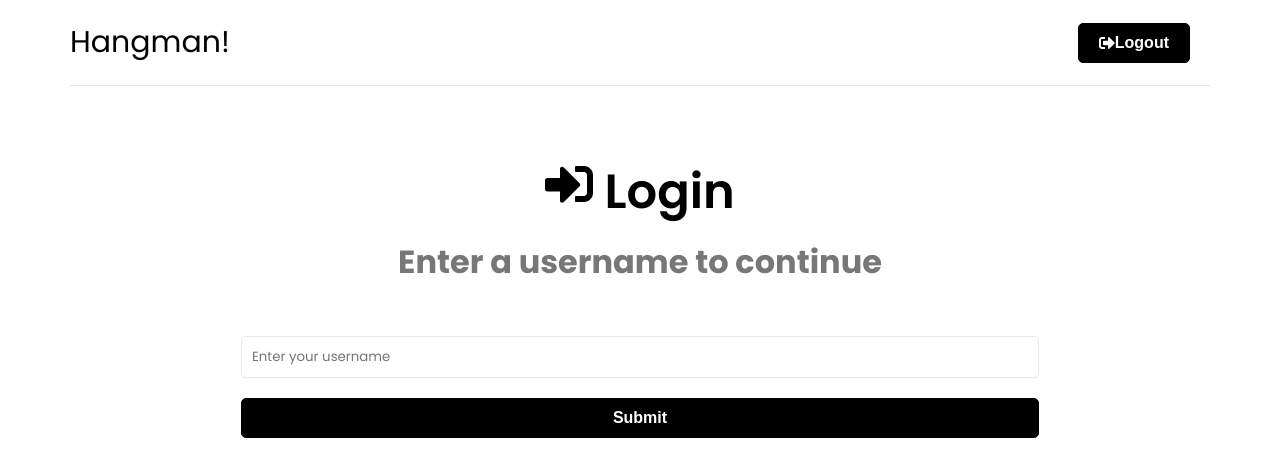
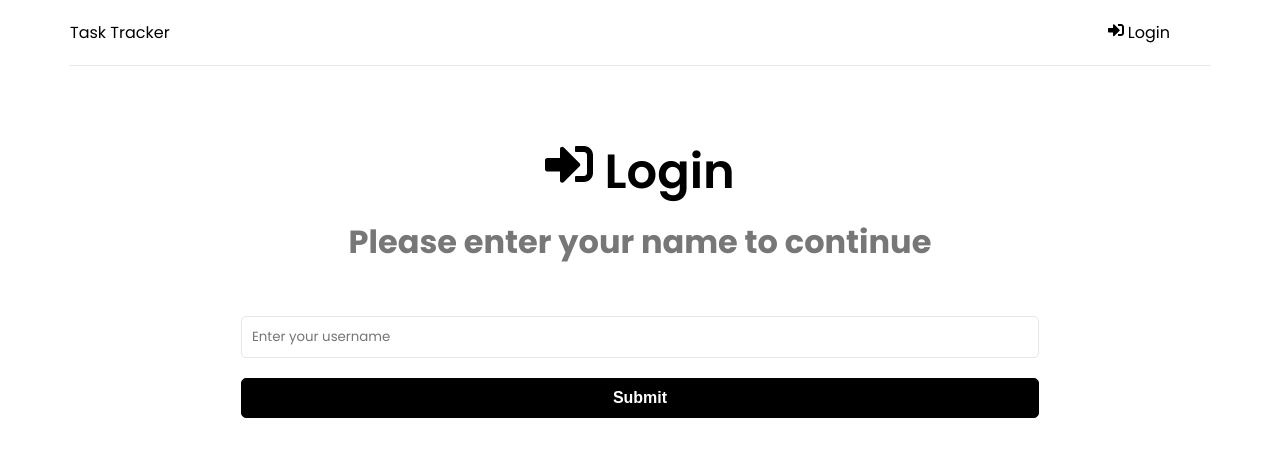
Before and after one commit to zhoum84/hangman-frontend, a React (Create React App) app: page / in a window 1280 px wide. Shown: the top 476 px of the page. Built offline with nearby package versions, Linux system fonts and the light colour scheme; no server answers.

Commit message:
login in and logout functional, changed Link for Task Tracker in the top right corner from /home to a ternary operator that only links to home if logged in

```diff
--- a/src/App.js
+++ b/src/App.js
@@ -3,21 +3,23 @@ import Header from "./components/Header";
 import Login from "./pages/Login";
 import Home from "./pages/Home";
 import PlayGame from "./pages/PlayGame";
+import { useState } from 'react'
 import { ToastContainer } from 'react-toastify';
 import 'react-toastify/dist/ReactToastify.css';
 
 function App() {
-
+  const [user, setUser] = useState('');
+  const sendRequest = (str) => { setUser(str); }
   //game needs to generate a link instead of going to /game
   return (
     <>
       <Router>
         <div className='container'>
-          <Header />
+        <Header user={user} />
           <Routes>
-            <Route path='/' element={<Login />} />
-            <Route path='/home' element={<Home />} />
-            <Route path='/playgame' element={<PlayGame />} />
+          <Route path='/' element={<Login sendRequest={sendRequest} />} />
+          <Route path='/home' element={<Home user={user} />} />
+            <Route path='/playgame' element={<PlayGame user={user}/>} />
           </Routes>
           <ToastContainer />
         </div>
--- a/src/components/Header.jsx
+++ b/src/components/Header.jsx
@@ -1,27 +1,57 @@
-import { useNavigate } from "react-router-dom";
-import { FaSignOutAlt } from "react-icons/fa";
+import { useNavigate } from "react-router-dom";import { FaSignInAlt, FaSignOutAlt } from 'react-icons/fa'
+import { Link} from 'react-router-dom'
+import { useDispatch } from 'react-redux'
+import { logout } from '../features/auth/authSlice.js'
+import { useEffect, useState } from 'react';
 
-const Header = () => {
+function Header(props) {
   const navigate = useNavigate();
-  const onPress = () => {
-    // dispatch(logout());
-    // setUser('')
-    // setIsUserLoggedIn(false)
-    navigate("/");
-  };
+  const dispatch = useDispatch();
+  const username = JSON.parse(localStorage.getItem("user"));
+  const [isUserLoggedIn, setIsUserLoggedIn] = useState(false)
+
+  const [user, setUser] = useState();
+
+  useEffect(()=>{
+    if(username !== null){
+      console.log(username)
+    setUser(username.length? username[0].name : username.name);
+    setIsUserLoggedIn(true)
+  }},[setUser,username])
+
+
+  const onPress = () =>{
+    dispatch(logout());
+    setUser('')
+    setIsUserLoggedIn(false)
+    navigate('/');
+  }
   return (
-
-    <header className="header">
-      <div className="title">Hangman!</div>
+    <header className='header'>
+      <div className='logo'>
+        {user?<Link to='/home'>Task Tracker </Link>: <Link to='/'>Task Tracker</Link>}
+      </div>
+      <div>
+        {user}
+      </div>
       <ul>
         <li>
-          <button className="btn" onClick={onPress}>
-            <FaSignOutAlt /> Logout
-          </button>
+          {!isUserLoggedIn ?
+          <li>
+            <Link to='/'>
+              <FaSignInAlt /> Login
+            </Link>
+          </li>
+          : <li>
+              <button className='btn' onClick={onPress}>
+                <FaSignOutAlt /> Logout
+              </button>
+            </li>
+           }
         </li>
       </ul>
     </header>
-  );
-};
+  )
+}
 
-export default Header;
+export default Header
--- /dev/null
+++ b/src/features/auth/authService.js
@@ -0,0 +1,33 @@
+import axios from 'axios'
+
+const url = process.env.REACT_APP_API_URL;
+
+// Login user and register if not found
+const login = async (username) => {
+
+  const response = await axios.get(url + 'users/' + username)
+
+  if (response.data.length !== 0) {
+    localStorage.setItem('user', JSON.stringify(response.data));
+    return response.data;
+  }
+  else{
+    const data = {
+      "name": username
+    };
+
+    const reg = await axios.post(url + 'user_create/', data);
+    localStorage.setItem('user', JSON.stringify(reg.data))
+    return reg.data;
+  }
+}
+
+// Logout user
+const logout = () => localStorage.removeItem('user')
+
+const authService = {
+  logout,
+  login,
+}
+
+export default authService
--- /dev/null
+++ b/src/features/auth/authSlice.js
@@ -0,0 +1,47 @@
+import { createSlice, createAsyncThunk, createAction } from '@reduxjs/toolkit'
+import authService from './authService'
+
+// Get user from localstorage
+const user = JSON.parse(localStorage.getItem('user'))
+
+const initialState = {
+  user: user ? user : null,
+}
+
+// Register new user
+export const register = createAsyncThunk(
+  'auth/register',
+  async (user) => {
+      return await authService.register(user)
+
+  }
+)
+
+// Login user
+export const login = createAsyncThunk('auth/login', async (user) => {
+  return await authService.login(user)
+})
+
+// Logout user
+export const logout = createAction('auth/logout', () => {
+  authService.logout()
+  localStorage.removeItem("user")
+  // return an empty object as our payload as we don't need a payload but the
+  // prepare function requires a payload return
+  return {}
+})
+
+// NOTE: in cases of login or register pending or rejected then user will
+// already be null so no need to set to null in these cases
+
+export const authSlice = createSlice({
+  name: 'auth',
+  initialState,
+  reducers: {
+    logout: (state) => {
+      state.user = null
+    },
+  }
+})
+
+export default authSlice.reducer
--- a/src/index.css
+++ b/src/index.css
@@ -374,3 +374,8 @@ ul {
   border-radius: 5px;
   width: 40px;
 }
+
+a {
+  text-decoration: none;
+  color: #000;
+}
--- a/src/pages/Login.jsx
+++ b/src/pages/Login.jsx
@@ -1,29 +1,36 @@
-import { useState } from "react";
-import { useNavigate } from "react-router-dom";
-import { FaSignInAlt } from "react-icons/fa";
+import { useState } from 'react'
+import { useDispatch } from 'react-redux'
+import { useNavigate } from 'react-router-dom'
+import { FaSignInAlt } from 'react-icons/fa'
+import { login } from '../features/auth/authSlice'
 
 
-// The login page. Just like last time.
-const Login = () => {
-  const navigate = useNavigate();
-  const [input, setInput] = useState("");
+function Login(props) {
+  const [input, setInput] = useState('')
+
+  const navigate = useNavigate()
+  const dispatch = useDispatch()
 
   const handleChange = (e) => {
-    //props.sendRequest(e.target.value)
-    setInput(e.target.value);
-  };
+    props.sendRequest(e.target.value)
+    setInput(e.target.value)
+  }
 
+  //get user data
   const onSubmit = async (e) => {
-    e.preventDefault();
+    e.preventDefault()
 
-    // dispatch(login(input))
-    //   .unwrap()
-    //   .then((user) => {
-    //     navigate('/home')
-    //   })
-    //   .catch( err => {console.log(err)})
-    navigate("/home");
-  };
+    dispatch(login(input))
+      .unwrap()
+      .then((user) => {
+        console.log(user);
+        console.log('login successful ' + user.name)
+        navigate('/home')
+      })
+      .catch( err => {console.log(err)})
+  }
+
+
 
   return (
     <>
@@ -31,7 +38,7 @@ const Login = () => {
         <h1>
           <FaSignInAlt /> Login
         </h1>
-        <p>Enter a username to continue</p>
+        <p>Please enter your name to continue</p>
       </section>
 
       <section className='form'>
@@ -52,7 +59,7 @@ const Login = () => {
         </form>
       </section>
     </>
-  );
-};
+  )
+}
 
-export default Login;
+export default Login
```
